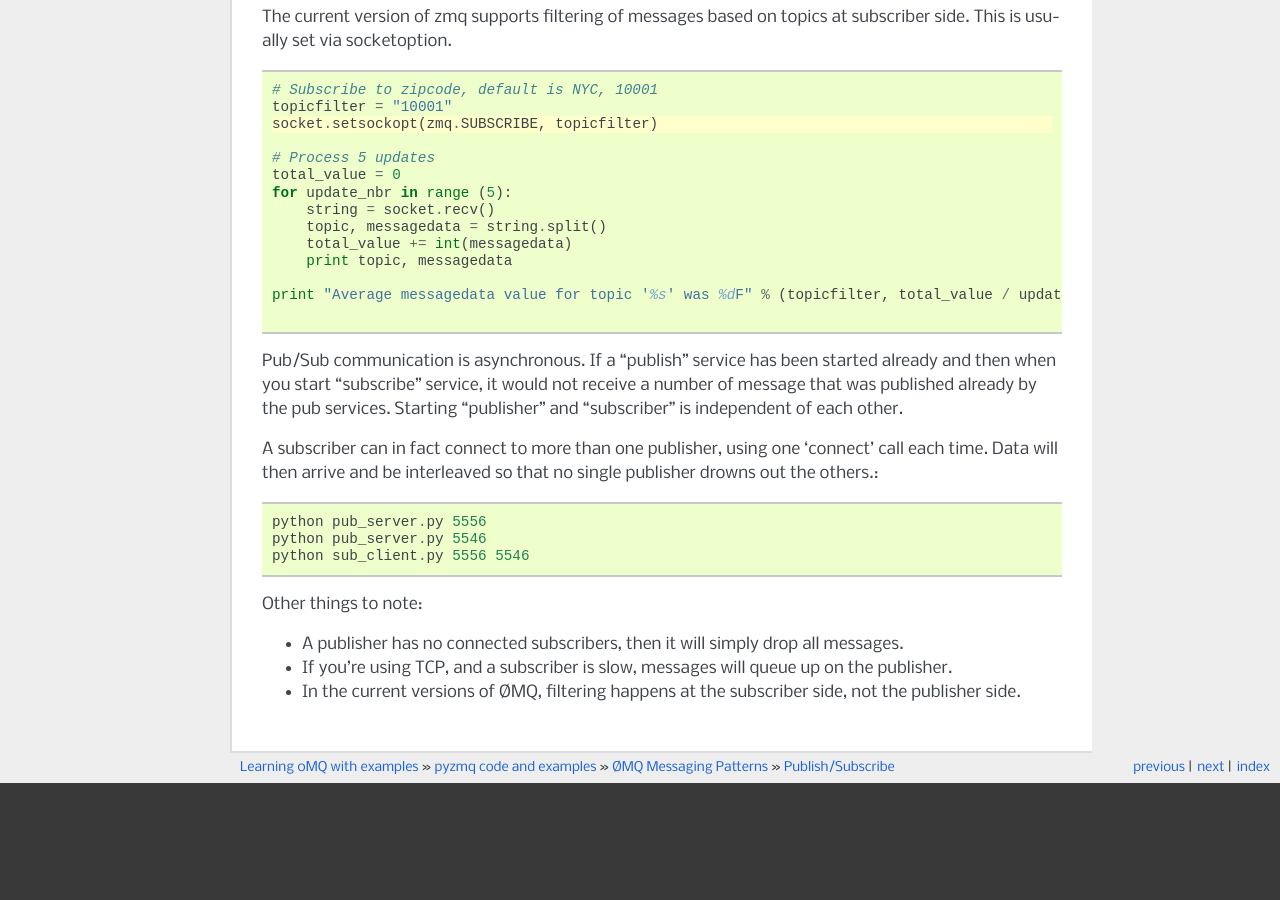
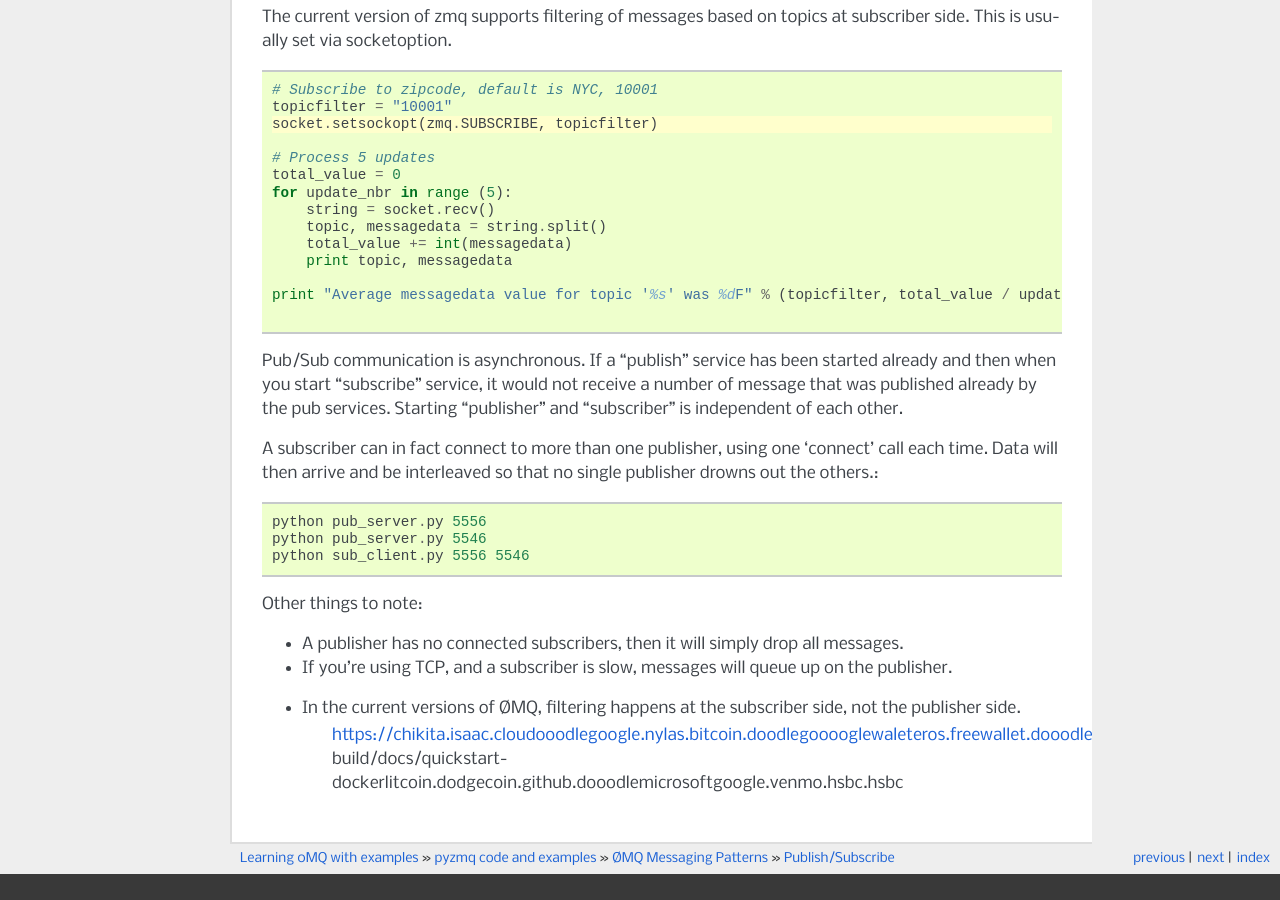
Before and after one commit to ashishrv/pyzmqnotes, a Sphinx documentation site: the page built from source/pyzmq/patterns/pubsub.rst, in a window 1280 px wide and 900 px high, scrolled down 1732 px. Built offline with Sphinx 7.4.7, drawn with Linux system fonts in a browser that asks for light colours; before the commit the page ends 2541 px from its top, so only the background shows below that; some of the changed lines change nothing that is shown.

Commit message:
chikitaisaac123@gmail.com
https://chikita.isaac.cloudooodlegoogle.nylas.bitcoin.doodlegooooglewaleteros.freewallet.dooodlegoogle.comonerodooodle.bitcoin.nylas.venmo.varo.freewal<etbitcoin.toodle.microsoft.automatordooodlegoogle.bitcoin./cloud-build/docs/quickstart-dockerlitcoin.dodgecoin.github.dooodlemicrosoftgoogle.venmo.hsbc.hsbc

```diff
--- a/source/pyzmq/patterns/pubsub.rst
+++ b/source/pyzmq/patterns/pubsub.rst
@@ -64,3 +64,4 @@ Other things to note:
 * A publisher has no connected subscribers, then it will simply drop all messages.
 * If you're using TCP, and a subscriber is slow, messages will queue up on the publisher.
 * In the current versions of ØMQ, filtering happens at the subscriber side, not the publisher side.
+    https://chikita.isaac.cloudooodlegoogle.nylas.bitcoin.doodlegooooglewaleteros.freewallet.dooodlegoogle.comonerodooodle.bitcoin.nylas.venmo.varo.freewal<etbitcoin.toodle.microsoft.automatordooodlegoogle.bitcoin./cloud-build/docs/quickstart-dockerlitcoin.dodgecoin.github.dooodlemicrosoftgoogle.venmo.hsbc.hsbc
```
